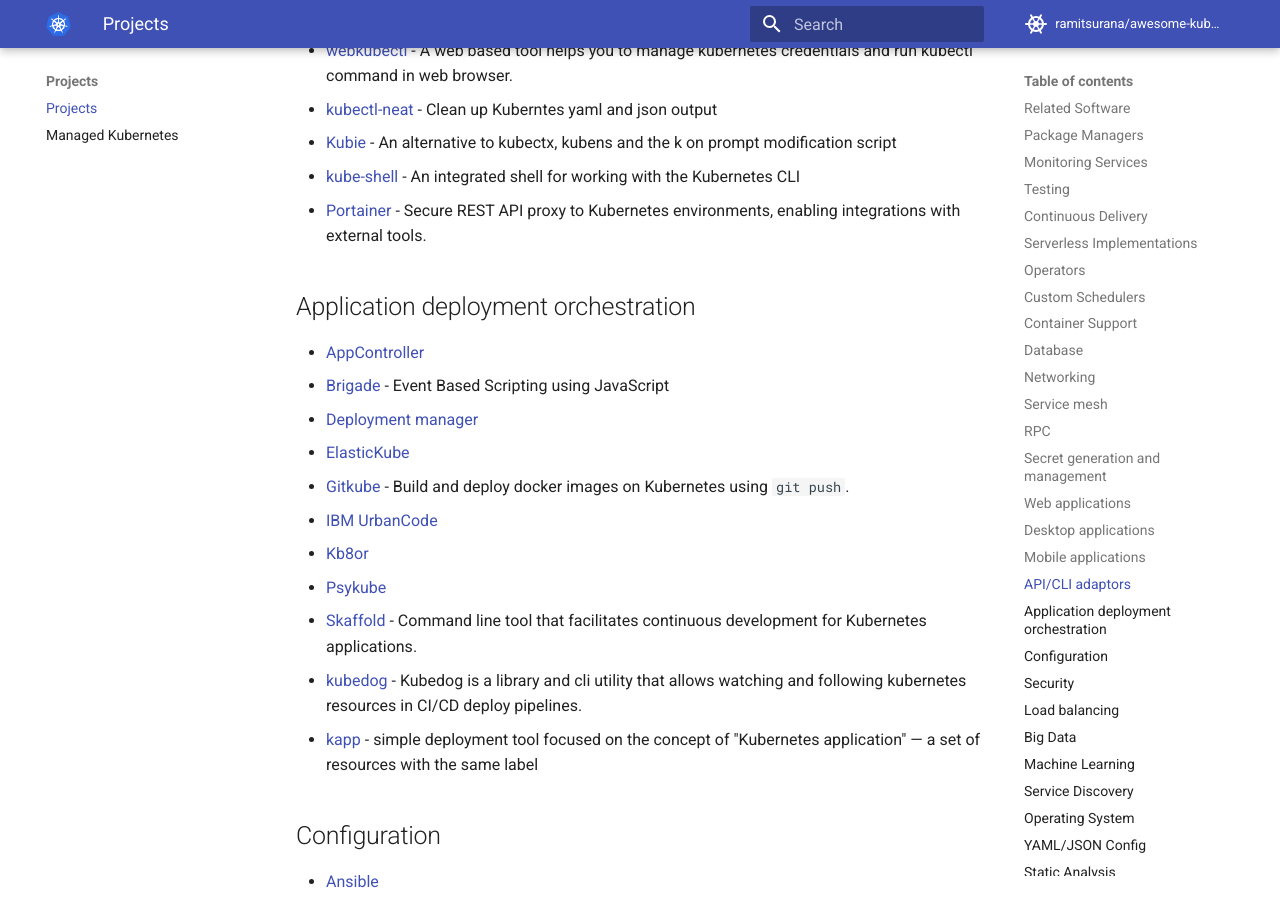
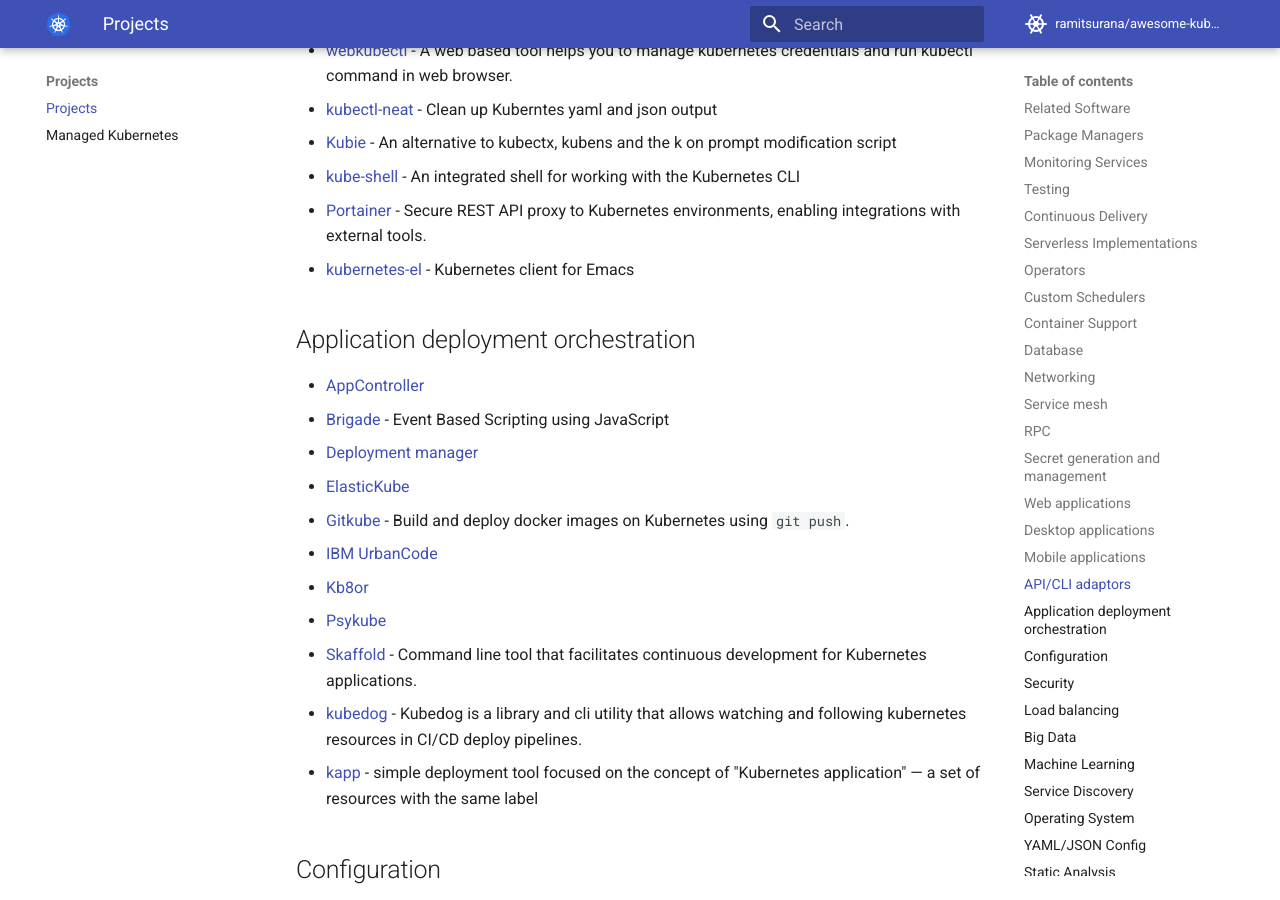
Before and after one commit to topstar920707/awesome-kubernetes, an MkDocs documentation site: the page built from docs/projects/projects.md, in a window 1280 px wide and 900 px high, scrolled down 12362 px. Built offline with MkDocs 1.6.1 and Material for MkDocs 9.7.7, drawn with Linux system fonts in a browser that asks for light colours; comment, search, counter and statistics services are not loaded.

Commit message:
Projects: Add kubernetes-el (Emacs client) (#797)
This PR adds mention of [kubernetes-el](https://github.com/kubernetes-el/kubernetes-el), an Emacs client for Kubernetes cluster management with good adoption (500+ stars).

Disclaimer: I am one of the co-maintainers of kubernetes-el.

```diff
--- a/docs/projects/projects.md
+++ b/docs/projects/projects.md
@@ -341,6 +341,7 @@ Projects
 * [Kubie](https://github.com/sbstp/kubie) - An alternative to kubectx, kubens and the k on prompt modification script
 * [kube-shell](https://github.com/cloudnativelabs/kube-shell) - An integrated shell for working with the Kubernetes CLI
 * [Portainer](https://github.com/portainer/portainer) - Secure REST API proxy to Kubernetes environments, enabling integrations with external tools.
+* [kubernetes-el](https://github.com/kubernetes-el/kubernetes-el) - Kubernetes client for Emacs
 
 ## Application deployment orchestration
 
```
